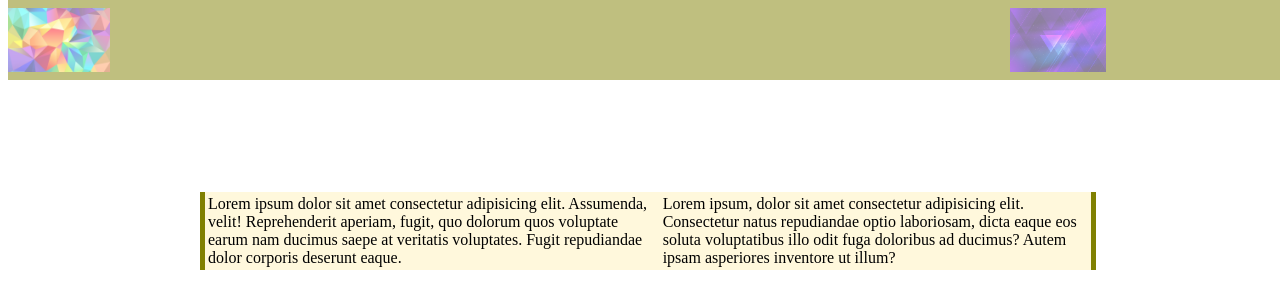
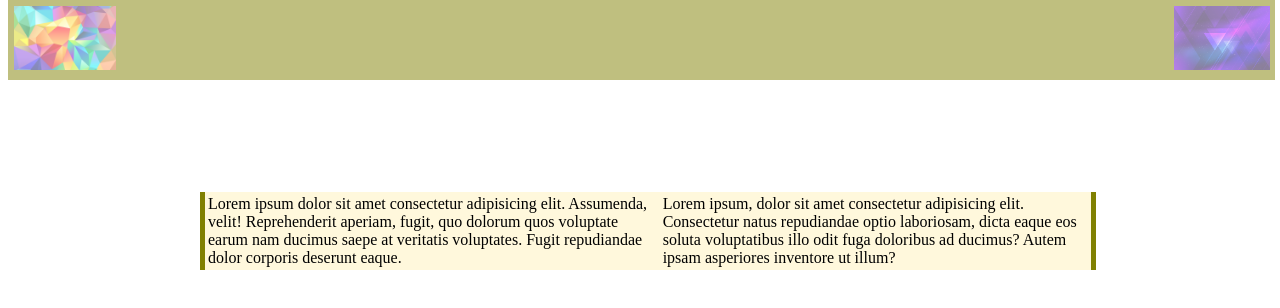
Before and after one commit to anastasiyamaltsava/SAP_HANA_Cloud_Course, a plain HTML site: page hw2/task4.html in a window 1280 px wide. Shown: the top 308 px of the page. Drawn offline with Linux system fonts and the light colour scheme.

Commit message:
Update task4.css

```diff
--- a/hw2/css/task4.css
+++ b/hw2/css/task4.css
@@ -4,7 +4,7 @@ body {
 }
 
 header {
-    width: 100%;
+    width: 99%;
     height: 10%;
     opacity: 0.5;
     background-color: olive;
@@ -12,6 +12,7 @@ header {
     vertical-align: middle;
     position: fixed;
     top: 0%;
+    margin-right: 1%;
 }
 
 header:hover {
@@ -20,11 +21,11 @@ header:hover {
 
 img {
     height: 80%;
-    margin-top: 1vh;
+    margin: 0.7vh;
 }
 
 img:last-child {
-    padding-left: 70%; /*как выровнять по правому краю*/
+    float: right;
 }
 
 #main {
```
